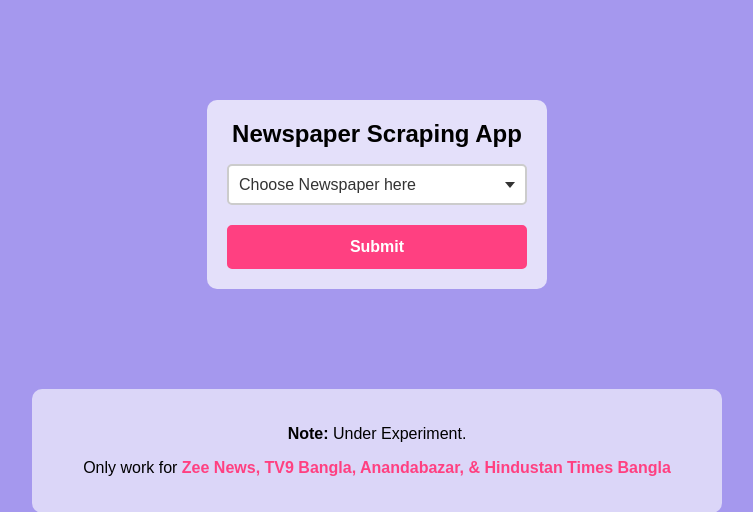
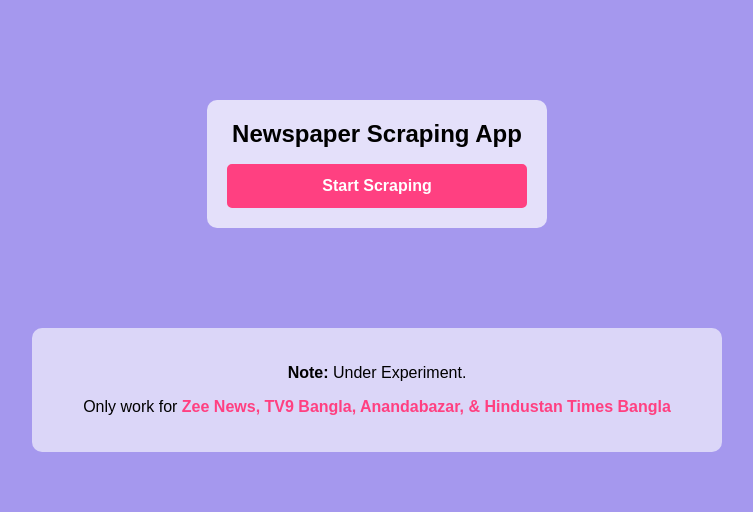
Before and after one commit to ThisIs-Developer/News-Scraping-using-BeautyfulSoup-Selenium-with-Django, a Django app: page / in a window 1280 px wide. Shown: the top 512 px of the page, without its empty margins (263-1016 px from the left). Run offline with Django 4.2, Linux system fonts and the light colour scheme.

Commit message:
Update scrap_app.html

```diff
--- a/scrap_app/templates/scrap_app/scrap_app.html
+++ b/scrap_app/templates/scrap_app/scrap_app.html
@@ -13,6 +13,8 @@
             height: 100vh;
             margin: 0;
             overflow-y: hidden;
+
+
         }
 
         .container {
@@ -127,14 +129,7 @@
 
         <form method="POST">
             {% csrf_token %}
-            <select name="newspaper">
-                <option value="" selected="selected" hidden="hidden">Choose Newspaper here</option>
-                <option value="zeenews">Zee News</option>
-                <option value="tv9bangla">TV9 Bangla</option>
-                <option value="anandabazar">Anandabazar</option>
-                <option value="hindustantimesbangla">Hindustan Times Bangla</option>
-            </select>
-            <button type="submit" value="Submit" class="submit-btn">Submit</button>
+            <button type="submit" value="Submit" class="submit-btn">Start Scraping</button>
         </form>
         {% if excel_file_url %}
         <a href="{{ excel_file_url }}" download>Download Excel File</a>
```
